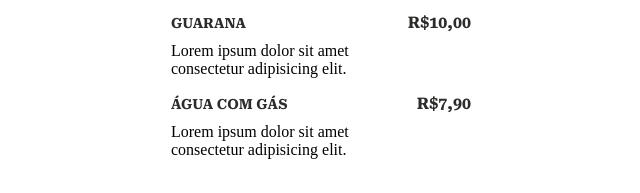
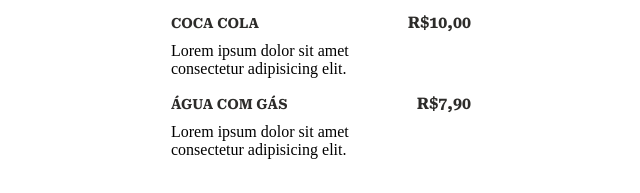
Before and after one commit to David-R12/maraatona_03, a plain HTML site: page index.html in a window 1280 px wide. Shown: the part 577-770 px from the top of the page, 319-959 px from the left. Drawn offline with Linux system fonts and the light colour scheme.

Commit message:
Update index.html

```diff
--- a/index.html
+++ b/index.html
@@ -79,7 +79,7 @@
 
             <li>
               <div class="details">
-                <h3>Guarana</h3>
+                <h3>Coca Cola</h3>
                 <p class="description">
                   Lorem ipsum dolor sit amet consectetur adipisicing elit.
                 </p>
```
